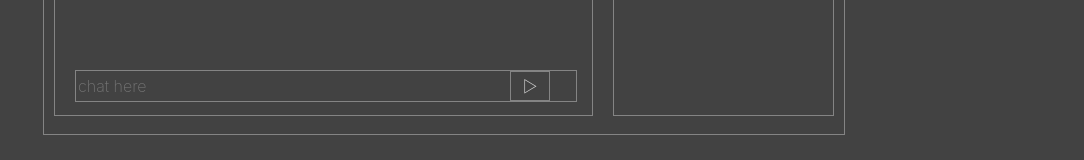
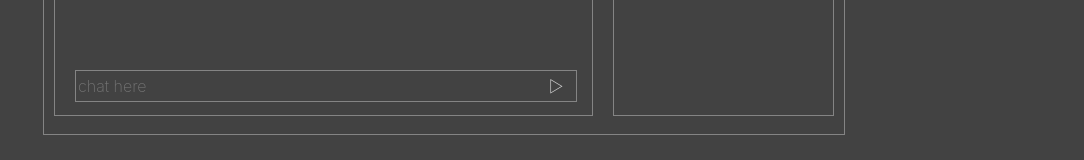
Before and after one commit to Make-Dongchoi-Member/mdm, a SvelteKit app in the folder web/client/: page /chat/room in a window 1280 px wide. Shown: the part 440-600 px from the top of the page, without its empty margins (196-1280 px from the left). Built offline with nearby package versions, Linux system fonts and the light colour scheme; a web font is replaced by a local one.

Commit message:
design: ㅊㅐ팅 입력 버튼 위치 수정

```diff
--- a/web/client/src/routes/(app)/chat/room/ChatMessage.svelte
+++ b/web/client/src/routes/(app)/chat/room/ChatMessage.svelte
@@ -135,7 +135,6 @@
         flex-direction: row;
         text-align: left;
         word-break: break-all;
-
         margin: 10px;
     }
 
@@ -169,12 +168,11 @@
 	.chat-send-box {
         display: flex;
         flex-direction: row;
-        /* justify-content: space-between; */
+        justify-content: space-between;
         align-items: center;
         border: 1px solid var(--border-color);
         height: 30px;
         margin-top: 10px;
-        /* margin-bottom: 10px; */
         width: 500px;
         margin-left: 20px;
     }
@@ -184,7 +182,6 @@
         height: 27px;
         background-color: var(--bg-color);
         border: none;
-
         color: var(--font-color);
     }
 
@@ -193,5 +190,7 @@
         background-color: var(--bg-color);
         color: var(--text-color);
         text-align: center;
+        outline: none;
+        border: none;
     }
 </style>
```
